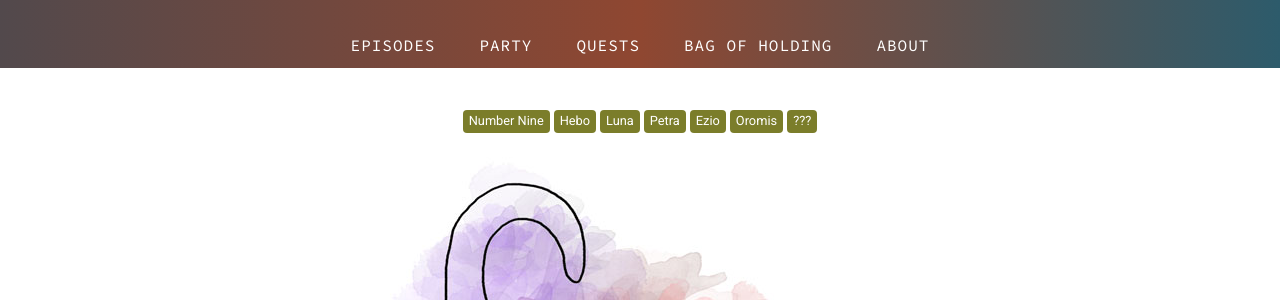
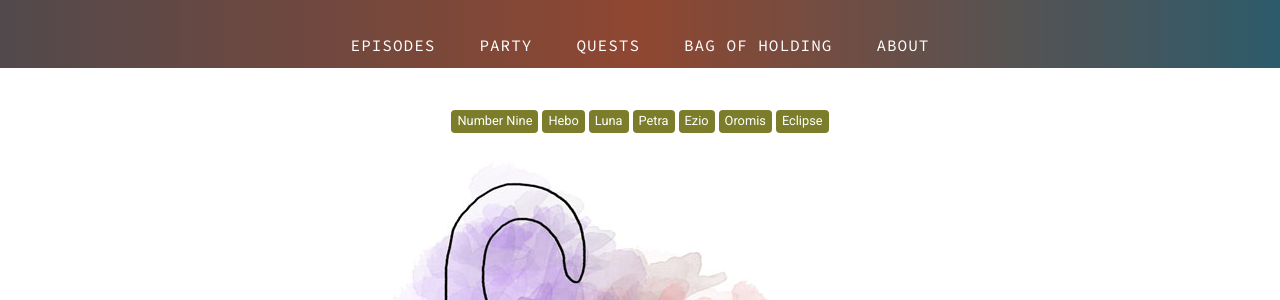
Before and after one commit to clblamires/ninesjournal, a Jekyll site: the page built from party/eclipse.html, in a window 1280 px wide. Shown: the part 189-489 px from the top of the page. Built offline with Jekyll 4.4.1, drawn with Linux system fonts in a browser that asks for light colours.

Commit message:
Fixed urls

```diff
--- a/_layouts/party.html
+++ b/_layouts/party.html
@@ -17,7 +17,7 @@
                 <li><a href="{{ site.url }}/party/petra">Petra</a></li>
                 <li><a href="{{ site.url }}/party/ezio">Ezio</a></li>
                 <li><a href="{{ site.url }}/party/oromis">Oromis</a></li>
-                <li><a href="{{ site.url }}/party/eclipse">???</a></li>
+                <li><a href="{{ site.url }}/party/eclipse">Eclipse</a></li>
             </ul>
         </nav>
         {{ content }}
--- a/party/eclipse.html
+++ b/party/eclipse.html
@@ -1,7 +1,7 @@
 ---
 layout: party
 title: ???
-permalink: /party/tabaxi/
+permalink: /party/eclipse/
 ---
 
 <figure>
```
